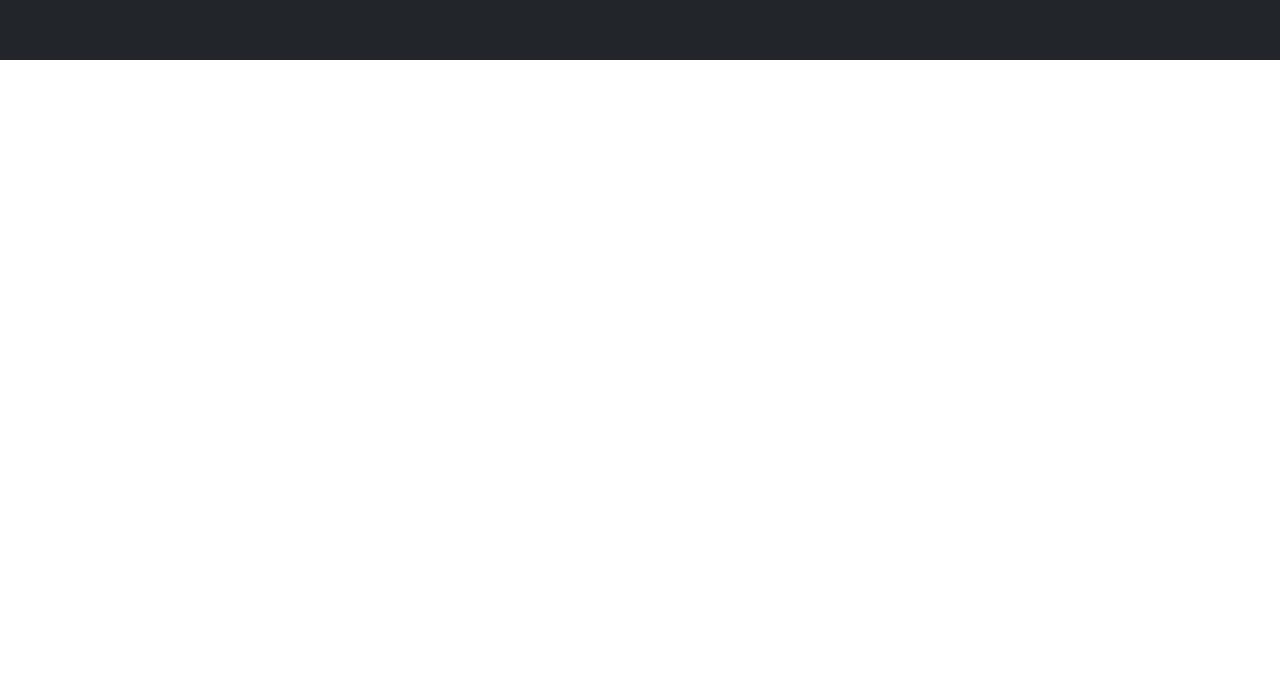
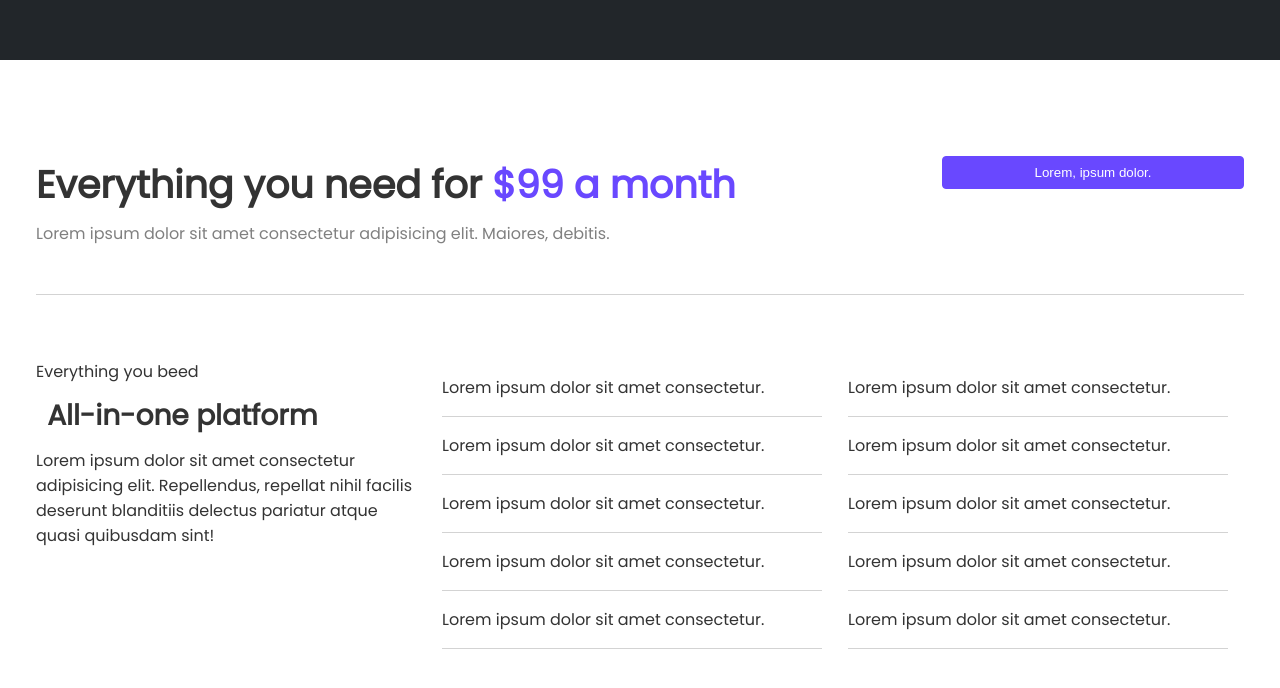
Before and after one commit to phase5lhcm/marketing-template-react, a React (Create React App) app: page / in a window 1280 px wide. Shown: the part 840-1528 px from the top of the page. Before the commit the page ends 900 px from the top, so only its background shows below. Built offline with nearby package versions, Linux system fonts and the light colour scheme.

Commit message:
Build Pricing component and add media-queries

```diff
--- a/src/components/Home.jsx
+++ b/src/components/Home.jsx
@@ -2,12 +2,14 @@
 import "../styles/HomeStyles.css";
 import NavBar from "./NavBar";
 import Hero from "./Hero";
+import Pricing from "./Pricing";
 
 const HomePage = () => {
   return (
     <div>
       <NavBar />
       <Hero />
+      <Pricing />
     </div>
   );
 };
--- /dev/null
+++ b/src/components/Pricing.jsx
@@ -0,0 +1,74 @@
+import React from "react";
+import "../styles/PricingStyles.css";
+
+const Pricing = () => {
+  return (
+    <div className="pricing">
+      <div className="pricing-container">
+        <div className="top-content">
+          <div>
+            <h2>
+              Everything you need for <span>$99 a month</span>
+            </h2>
+            <p>
+              Lorem ipsum dolor sit amet consectetur adipisicing elit. Maiores,
+              debitis.
+            </p>
+          </div>
+          <div className="btn-div">
+            <button>Lorem, ipsum dolor.</button>
+          </div>
+        </div>
+        <div className="bottom-content">
+          <div className="card">
+            <p>
+              <span>Everything you beed</span>
+            </p>
+            <h3>All-in-one platform</h3>
+            <p>
+              Lorem ipsum dolor sit amet consectetur adipisicing elit.
+              Repellendus, repellat nihil facilis deserunt blanditiis delectus
+              pariatur atque quasi quibusdam sint!
+            </p>
+          </div>
+          <div className="card">
+            <div>
+              <p>Lorem ipsum dolor sit amet consectetur.</p>
+            </div>
+            <div>
+              <p>Lorem ipsum dolor sit amet consectetur.</p>
+            </div>
+            <div>
+              <p>Lorem ipsum dolor sit amet consectetur.</p>
+            </div>
+            <div>
+              <p>Lorem ipsum dolor sit amet consectetur.</p>
+            </div>
+            <div>
+              <p>Lorem ipsum dolor sit amet consectetur.</p>
+            </div>
+          </div>
+          <div className="card">
+            <div>
+              <p>Lorem ipsum dolor sit amet consectetur.</p>
+            </div>
+            <div>
+              <p>Lorem ipsum dolor sit amet consectetur.</p>
+            </div>
+            <div>
+              <p>Lorem ipsum dolor sit amet consectetur.</p>
+            </div>
+            <div>
+              <p>Lorem ipsum dolor sit amet consectetur.</p>
+            </div>
+            <div>
+              <p>Lorem ipsum dolor sit amet consectetur.</p>
+            </div>
+          </div>
+        </div>
+      </div>
+    </div>
+  );
+};
+
+export default Pricing;
--- a/src/index.css
+++ b/src/index.css
@@ -35,7 +35,7 @@
     monospace;
 }
 
-.button {
+button {
   width: 100%;
   padding: 8px 0;
   border-radius: 4px;
--- a/src/styles/NavBar.css
+++ b/src/styles/NavBar.css
@@ -48,7 +48,7 @@
   }
   .nav-menu {
     position: fixed;
-    left: 0;
+    left: -100%;
     flex-direction: column;
     justify-content: center;
     background-color: var(--darkgrey);
--- /dev/null
+++ b/src/styles/PricingStyles.css
@@ -0,0 +1,78 @@
+.pricing {
+  width: 100%;
+  margin-top: 5rem;
+}
+
+.pricing .pricing-container {
+  max-width: 1240px;
+  padding: 1rem;
+  margin: auto;
+  overflow: hidden;
+}
+
+.pricing .top-content {
+  display: grid;
+  grid-template-columns: 3fr 1fr;
+  border-bottom: 1px solid var(--lightgrey);
+  padding-bottom: 3rem;
+}
+
+.pricing .top-content h2 {
+  font-size: 38px;
+  padding-bottom: 0.5rem;
+}
+
+.pricing .top-content span {
+  color: var(--primary);
+}
+.pricing .top-content p {
+  color: var(--grey);
+}
+
+.pricing .bottom-content {
+  display: grid;
+  grid-template-columns: repeat(3, 1fr);
+  grid-gap: 10px;
+  margin: 3rem auto;
+}
+
+.pricing .card {
+  display: flex;
+  flex-direction: column;
+  padding: 1rem 1rem 1rem 0;
+}
+
+.pricing .card div {
+  display: flex;
+  border-bottom: 1px solid var(--lightgrey);
+  padding: 1rem 0;
+}
+
+.padding .card .no-border {
+  border: none;
+}
+
+.padding .card span {
+  color: var(--primary);
+  text-transform: uppercase;
+  font-weight: 500;
+  font-size: 14px;
+}
+
+.pricing .card h3 {
+  font-size: 28px;
+  margin: 0.7rem;
+}
+
+@media screen and (max-width: 960px) {
+  .pricing .top-content {
+    grid-template-columns: 1fr;
+  }
+
+  .pricing .pricing-container .bottom-content {
+    display: none;
+  }
+  .pricing .top-content h2 {
+    font-size: 32px;
+  }
+}
```
